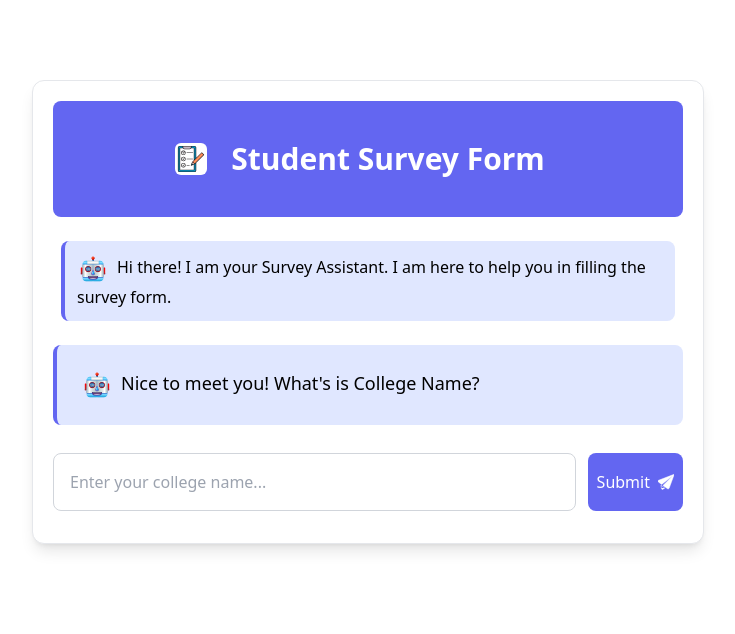
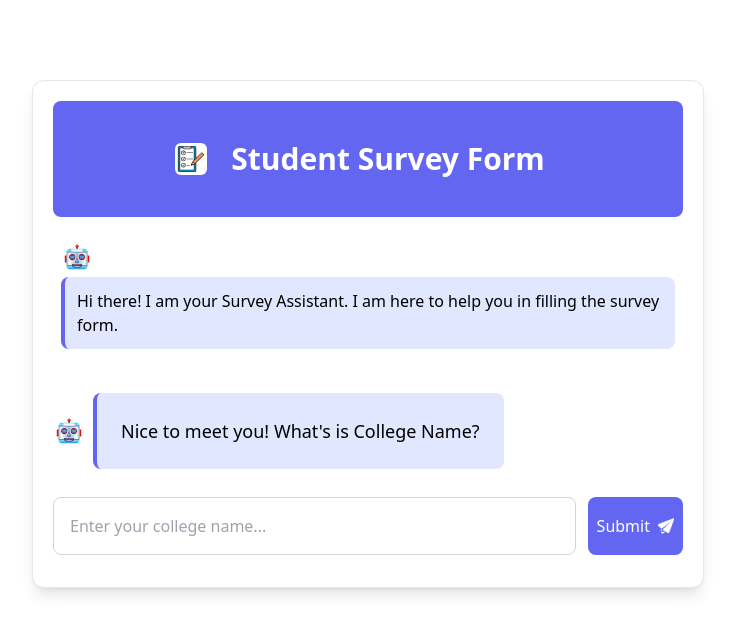
Before and after one commit to Abhinavkulkarni997/SurveyForm, a React (Vite) app: page / in a window 1280 px wide. Shown: the top 634 px of the page, without its empty margins (272-1007 px from the left). Built offline with nearby package versions, Linux system fonts and the light colour scheme.

Commit message:
new featue added

```diff
--- a/src/components/SurveyForm.jsx
+++ b/src/components/SurveyForm.jsx
@@ -183,19 +183,19 @@ useEffect(()=>{
         {messageHistory.map((chat,index)=>(
 
 
-          <div key={index} className='space-y-4 my-2 p-2 '>
+          <div key={index} className=' flex flex-row flex-wrap items-center justify-start space-y-1 my-2 p-2 '>
+           <img src={Robot} alt="Robot" className='inline-flex w-6 h-6 sm:w-8 sm:h-8 mr-2 ' />
             <div className='bg-indigo-100 p-2 sm:p-3 text-sm sm:text-base rounded-lg border-l-4 border-indigo-500 text-left '>
-            <img src={Robot} alt="Robot" className='inline-flex w-6 h-6 sm:w-8 sm:h-8 mr-2  ' />
             {chat.question}
             </div>
 
+          <div className='w-full flex flex-row items-end justify-end'>
             {chat.answer && (
               <div className='bg-blue-50 p-2 sm:p-3  rounded-lg  border-l-4 border-blue-500 text-right mt-2 text-sm sm:text-base'>
-
               {chat.answer} <img src={User} alt="User" className='inline-flex w-6 h-6 sm:w-8 sm:h-8 mr-2 bg-blue-500 rounded-full p-1 ' />
               </div>
-
             )}
+            </div>
 
           </div>
 
@@ -205,10 +205,15 @@ useEffect(()=>{
 
 
       {/* show question that has options and for select options for area of interest  */}
+      <div className='flex flex-row items-center justify-start'>
+         <img src={Robot} alt="Robot" className='inline-flex w-6 h-6 sm:w-8 sm:h-8 mr-2' />
+
       {currentQuestionIndex<SurveyData.length  && (
+
         <div  className='my-4 bg-indigo-100 p-2 sm:p-4  rounded-lg text-start border-l-4 border-indigo-500 '>
+
        <h1 className='p-2 text-sm  sm:text-base md:text-lg '>
-       <img src={Robot} alt="Robot" className='inline-flex w-6 h-6 sm:w-8 sm:h-8 mr-2' />
+
        {isTyping ? (
         <div className='inline-flex  justify-start my-2'>
          <div className='px-4 py-2 rounded-lg  text-gray-700 max-w-sm text-sm sm:text-base'>
@@ -295,6 +300,8 @@ useEffect(()=>{
         )}
         </div>
       )}
+            </div>
+
 
     {/* Show options for text input and textarea(description) */}
       {currentQuestionIndex<SurveyData.length && !SurveyData[currentQuestionIndex].options && (
```
